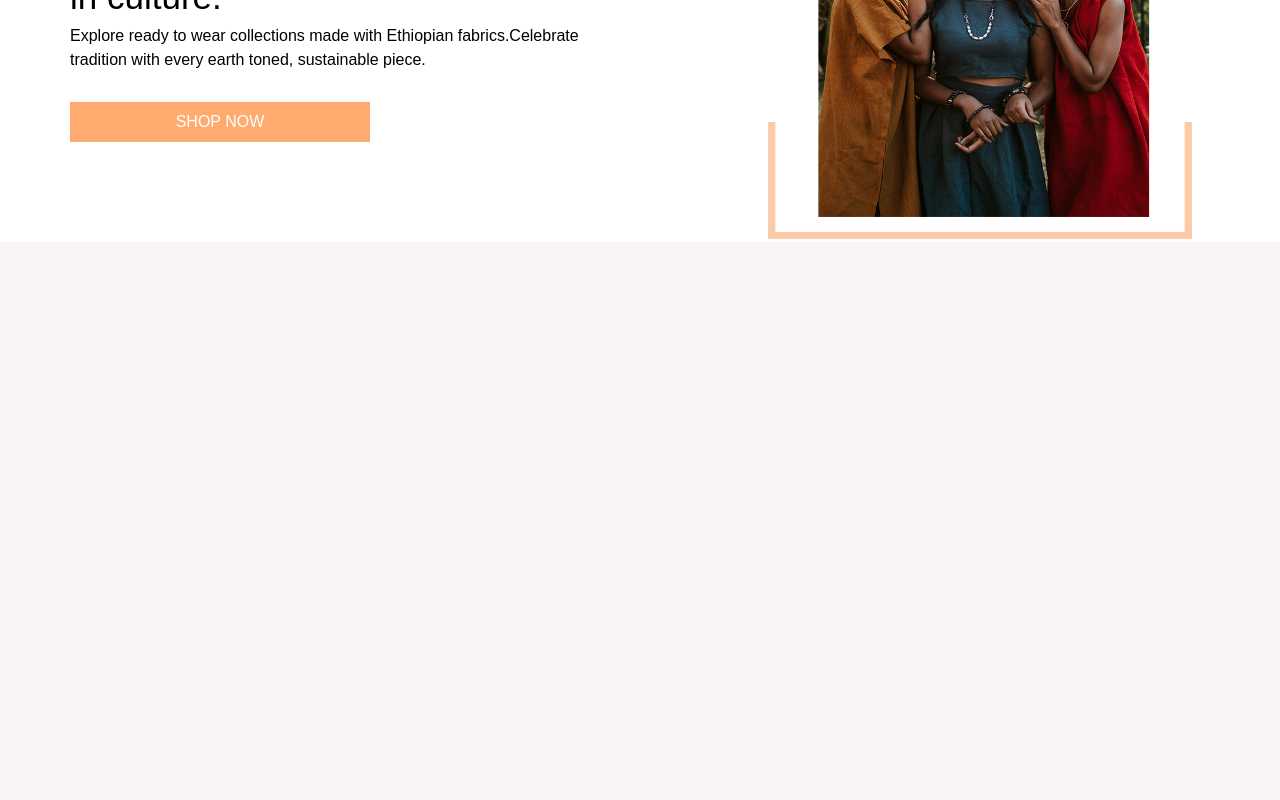
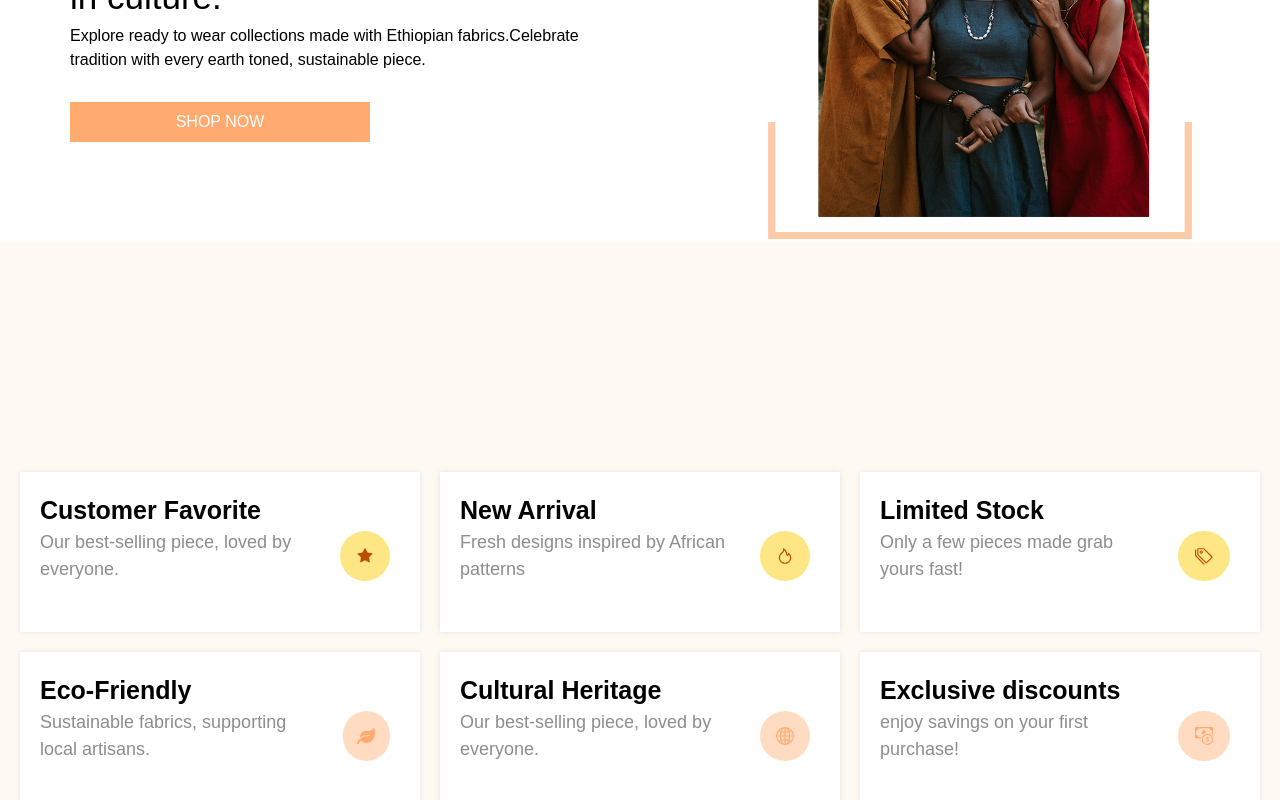
Before and after one commit to Yohanes590/Rahela-Fastion, a Next.js app: page / in a window 1280 px wide. Shown: the part 3115-3915 px from the top of the page. Before the commit the page ends 3757 px from the top, so only its background shows below. Built offline with nearby package versions, Linux system fonts and the light colour scheme.

Commit message:
page-up-syn

```diff
--- a/app/page.tsx
+++ b/app/page.tsx
@@ -6,7 +6,7 @@ import AboutComponent from "@/components/about-component"
 import CardComponent from "@/components/card-component"
 import WaterMark from "@/components/water-mark"
 import ShopSection from "@/components/shop-now"
-import ContactForm from "@/components/contact-form"
+import LastCardFunction from "@/components/last-card"
 export default function Home() {
   return <>
     <NavigationBar />
@@ -16,6 +16,6 @@ export default function Home() {
     <CardComponent />
     <WaterMark />
     <ShopSection />
-    <ContactForm/>
+    <LastCardFunction/>
   </>
 }
--- a/components/contact-form.tsx
+++ /dev/null
@@ -1,9 +0,0 @@
-export default function ContactForm() {
-      return <>
-
-            <div className="contact-form-container h-[400px]">
-
-            </div>
-
-      </>
-}
--- /dev/null
+++ b/components/last-card.tsx
@@ -0,0 +1,112 @@
+"use client"
+import { AiFillStar, AiOutlineFire } from "react-icons/ai";
+import { BsTags, BsGlobe2, BsCashCoin } from "react-icons/bs";
+import { FaLeaf } from "react-icons/fa";
+export default function LastCardFunction() {
+      return <>
+
+            <div className="last-card-function bg-[#FFF9F3] flex justify-center items-center h-[800px]">
+
+                  <div className="centered-items grid grid-cols-3 justify-center items-center gap-5 ">
+
+                        <div className="each-card-center-item pt-[20px] pl-[20px] h-[160px] cursor-pointer w-[400px] shadow-[0_0_5px_#e2e2e2] bg-[white]">
+                              <div className="card-heading-section text-[25px] font-bold">
+                                    <h1>Customer Favorite</h1>
+                              </div>
+                              <div className="flex-p-icon text-[18px] text-[#8d8d8d] flex gap-5 items-center">
+                                    <p>Our best-selling piece,
+                                          loved by everyone.</p>
+                                    <div className="icon flex items-center justify-center w-[60px] h-[50px] rounded-full text-amber-700 bg-amber-200 mr-[30px]">
+                                          <AiFillStar/>
+                                    </div>
+                              </div>
+                        </div>
+
+
+                        <div className="each-card-center-item pt-[20px] pl-[20px] h-[160px] cursor-pointer w-[400px] shadow-[0_0_5px_#e2e2e2] bg-[white]">
+                              <div className="card-heading-section text-[25px] font-bold">
+                                    <h1>New Arrival</h1>
+                              </div>
+                              <div className="flex-p-icon text-[18px] text-[#8d8d8d] flex gap-5 items-center">
+                                    <p>Fresh designs inspired
+                                       by African patterns</p>
+                                    <div className="icon flex items-center justify-center w-[60px] h-[50px] rounded-full text-amber-700 bg-amber-200 mr-[30px]">
+                                          <AiOutlineFire/>
+                                    </div>
+                              </div>
+                        </div>
+
+
+
+
+                        <div className="each-card-center-item pt-[20px] pl-[20px] h-[160px] cursor-pointer w-[400px] shadow-[0_0_5px_#e2e2e2] bg-[white]">
+                              <div className="card-heading-section text-[25px] font-bold">
+                                    <h1>Limited Stock</h1>
+                              </div>
+                              <div className="flex-p-icon text-[18px] text-[#8d8d8d] flex gap-5 items-center">
+                                    <p>Only a few pieces made
+                                       grab yours fast!</p>
+                                    <div className="icon flex items-center justify-center w-[60px] h-[50px] rounded-full text-amber-700 bg-amber-200 mr-[30px]">
+                                          <BsTags/>
+                                    </div>
+                              </div>
+                        </div>
+
+
+
+                        <div className="each-card-center-item pt-[20px] pl-[20px] h-[160px] cursor-pointer w-[400px] shadow-[0_0_5px_#e2e2e2] bg-[white]">
+                              <div className="card-heading-section text-[25px] font-bold">
+                                    <h1>Eco-Friendly</h1>
+                              </div>
+                              <div className="flex-p-icon text-[18px] text-[#8d8d8d] flex gap-5 items-center">
+                                    <p>Sustainable fabrics,
+                                       supporting local artisans.</p>
+                                    <div className="icon flex items-center justify-center w-[60px] h-[50px] rounded-full bg-[#ffac706e] text-[#FFAB70] mr-[30px]">
+                                          <FaLeaf/>
+                                    </div>
+                              </div>
+                        </div>
+
+
+
+                                        <div className="each-card-center-item pt-[20px] pl-[20px] h-[160px] cursor-pointer w-[400px] shadow-[0_0_5px_#e2e2e2] bg-[white]">
+                              <div className="card-heading-section text-[25px] font-bold">
+                                    <h1>Cultural Heritage</h1>
+                              </div>
+                              <div className="flex-p-icon text-[18px] text-[#8d8d8d] flex gap-5 items-center">
+                                    <p>Our best-selling piece,
+                                       loved by everyone.</p>
+                                    <div className="icon flex items-center justify-center w-[60px] h-[50px] rounded-full bg-[#ffac706e] text-[#FFAB70] mr-[30px]">
+                                          <BsGlobe2/>
+                                    </div>
+                              </div>
+                        </div>
+
+
+                                        <div className="each-card-center-item pt-[20px] pl-[20px] h-[160px] cursor-pointer w-[400px] shadow-[0_0_5px_#e2e2e2] bg-[white]">
+                              <div className="card-heading-section text-[25px] font-bold">
+                                    <h1>Exclusive discounts</h1>
+                              </div>
+                              <div className="flex-p-icon text-[18px] text-[#8d8d8d] flex gap-5 items-center">
+                                    <p>enjoy savings on your
+                                       first purchase!</p>
+                                    <div className="icon flex items-center justify-center w-[55px] h-[50px] rounded-full bg-[#ffac706e] text-[#FFAB70] mr-[30px]">
+                                          <BsCashCoin/>
+                                    </div>
+                              </div>
+                        </div>
+
+
+
+
+
+                  </div>
+
+
+
+
+
+            </div>
+
+      </>
+}
```
